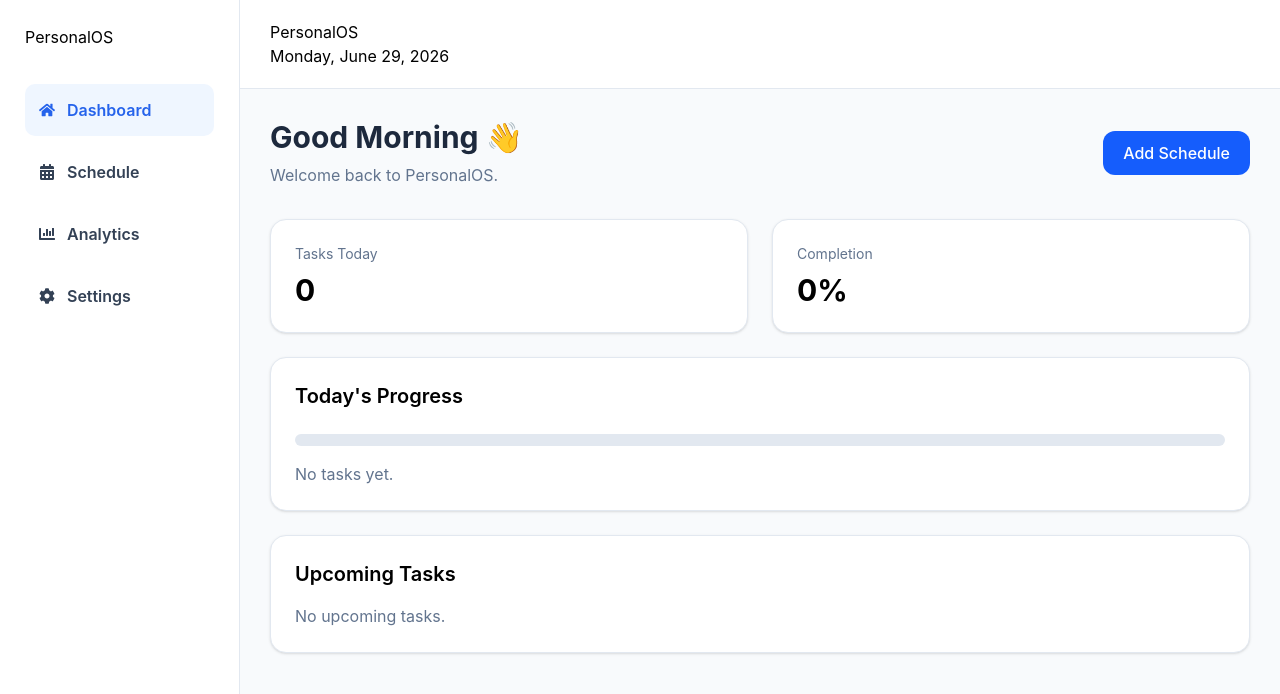
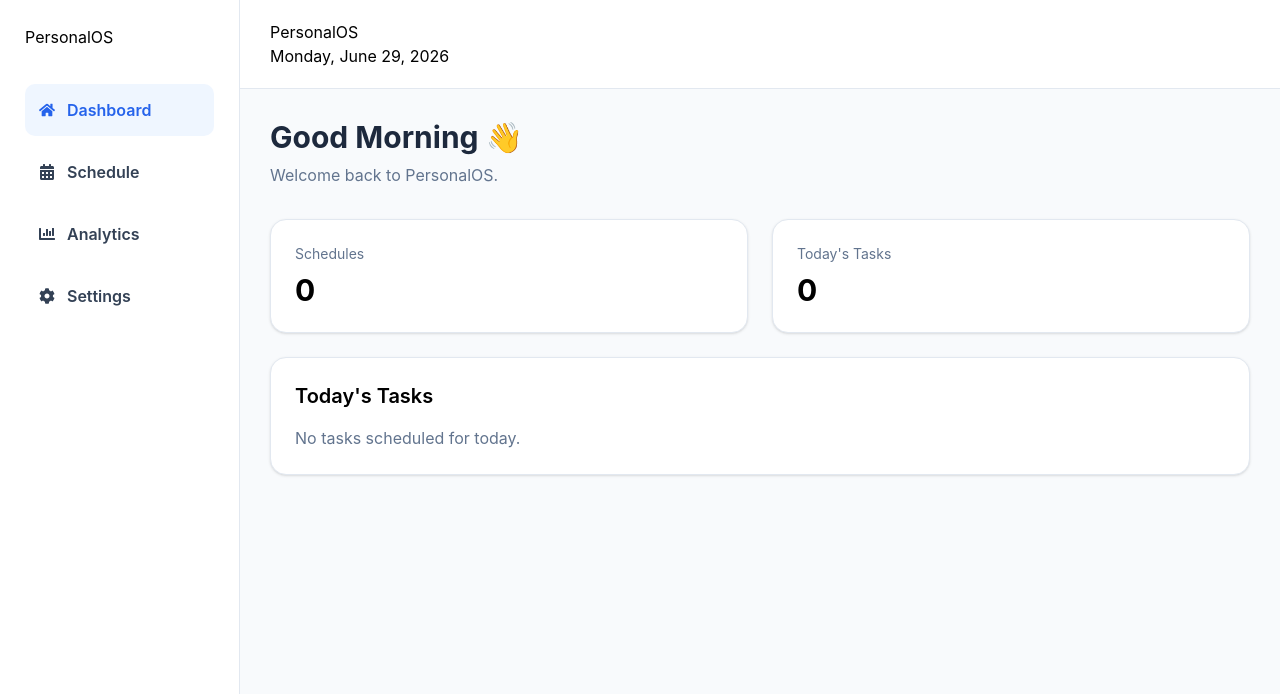
Before and after one commit to OneTime24/personal-os, a React (Vite) app: page / in a window 1280 px wide. Shown: the top 694 px of the page. Built offline with nearby package versions, Linux system fonts and the light colour scheme.

Commit message:
added filter day for schedules

```diff
--- a/src/pages/Dashboard.jsx
+++ b/src/pages/Dashboard.jsx
@@ -1,63 +1,77 @@
-import { useState } from "react";
+import { useEffect, useState } from "react";
 
-import Button from "../components/Button";
 import Card from "../components/Card";
-import Modal from "../components/Modal";
 import PageHeader from "../components/PageHeader";
 import StatCard from "../components/StatCard";
 
 function Dashboard() {
-  const [open, setOpen] = useState(false);
+  const [schedules, setSchedules] = useState([]);
 
+  useEffect(() => {
+    const savedSchedules = localStorage.getItem("schedules");
+
+    if (savedSchedules) {
+      setSchedules(JSON.parse(savedSchedules));
+    }
+  }, []);
+
+  const today = new Date().toLocaleDateString("en-US", {
+  weekday: "short",
+});
+
+const todaysSchedules = schedules.filter((schedule) =>
+  schedule.repeatDays.includes(today)
+);
   return (
     <div className="space-y-6">
       <PageHeader
         title="Good Morning 👋"
         subtitle="Welcome back to PersonalOS."
-      >
-        <Button onClick={() => setOpen(true)}>
-          Add Schedule
-        </Button>
-      </PageHeader>
+      />
 
       <div className="grid grid-cols-1 md:grid-cols-2 gap-6">
-        <StatCard title="Tasks Today" value="0" />
-        <StatCard title="Completion" value="0%" />
+        <StatCard
+          title="Schedules"
+          value={schedules.length}
+        />
+
+        <StatCard
+          title="Today's Tasks"
+          value={todaysSchedules.length}
+        />
       </div>
 
       <Card>
-        <h2 className="text-xl font-semibold">
-          Today's Progress
+        <h2 className="text-xl font-semibold mb-4">
+       Today's Tasks
         </h2>
+        {todaysSchedules.length === 0 ? (
+          <p className="text-slate-500">
+            No tasks scheduled for today.
+          </p>
+        ) : (
+          <div className="space-y-3">
+            {todaysSchedules.map((schedule) => (
+              <div
+                key={schedule.id}
+                className="border rounded-xl p-4"
+              >
+                <h3 className="font-semibold">
+                  {schedule.title}
+                </h3>
 
-        <div className="w-full bg-slate-200 rounded-full h-3 mt-6">
-          <div className="bg-blue-600 h-3 rounded-full w-0"></div>
-        </div>
+                <p className="text-slate-500 text-sm">
+                  {schedule.startTime} → {schedule.endTime}
+                </p>
 
-        <p className="text-slate-500 mt-4">
-          No tasks yet.
-        </p>
+                <p className="text-sm mt-2">
+                  {schedule.repeatDays.join(", ")}
+                </p>
+              </div>
+            ))}
+          </div>
+        )}
       </Card>
-
-      <Card>
-        <h2 className="text-xl font-semibold">
-          Upcoming Tasks
-        </h2>
-
-        <p className="text-slate-500 mt-4">
-          No upcoming tasks.
-        </p>
-      </Card>
-
-      <Modal
-        isOpen={open}
-        title="Create Schedule"
-        onClose={() => setOpen(false)}
-      >
-        <p className="text-slate-500">
-          Form coming in the next milestone...
-        </p>
-      </Modal>
     </div>
   );
 }
```
